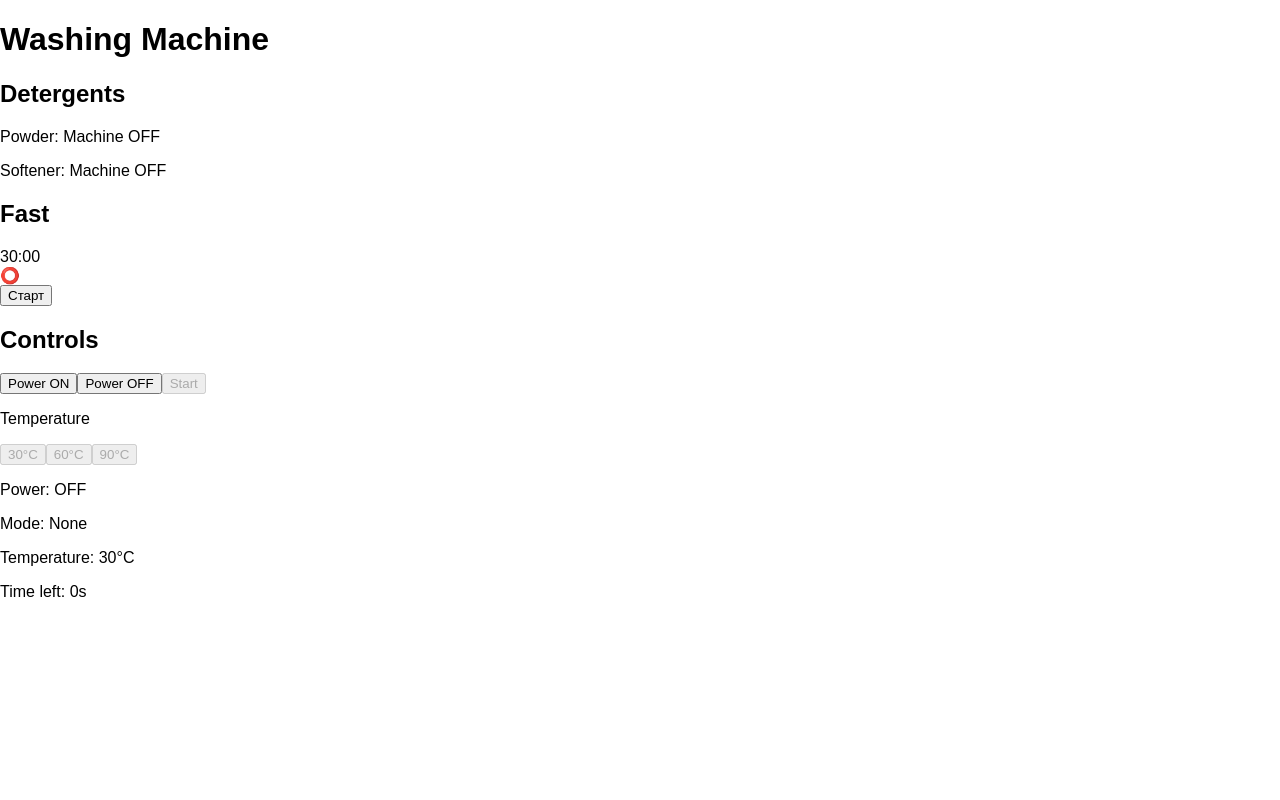
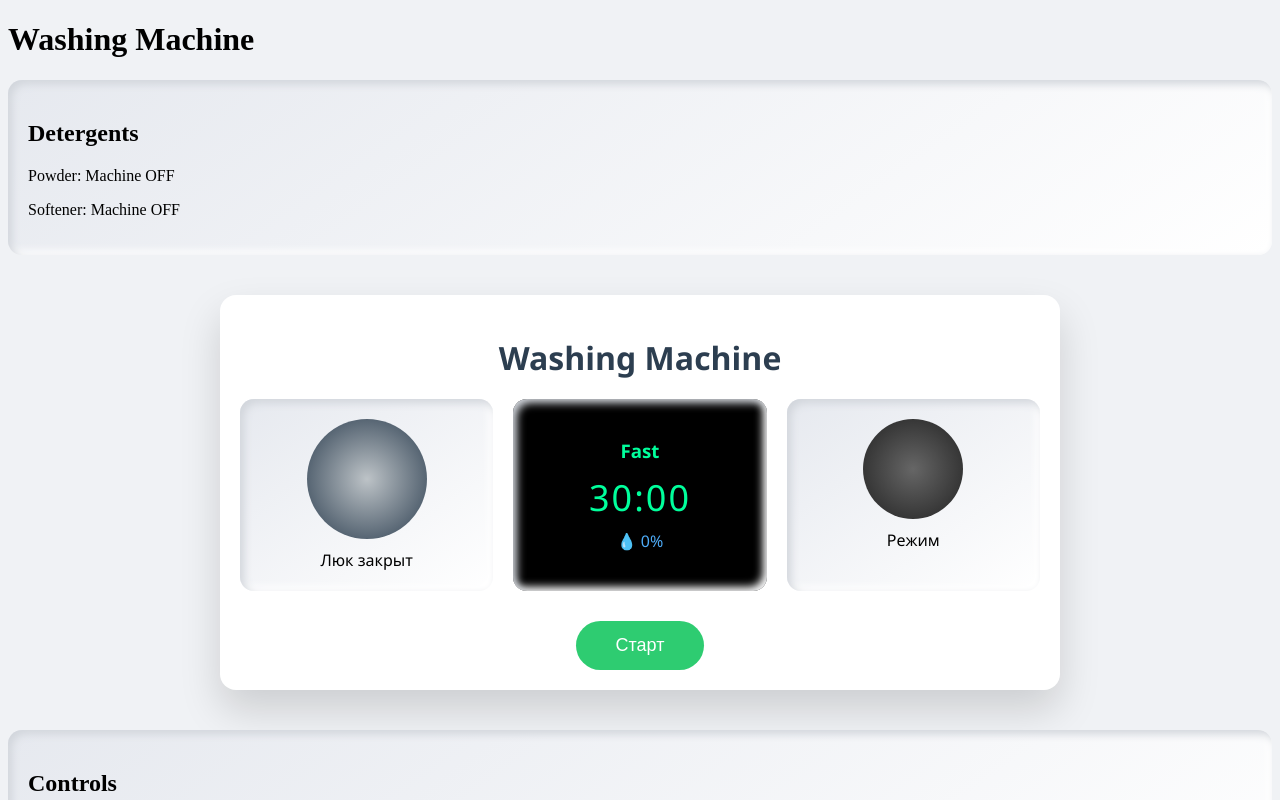
Before and after one commit to Iza-04/washing-machine, a React (Create React App) app: page / in a window 1280 px wide. Shown: the top 800 px of the page. Built offline with nearby package versions, Linux system fonts and the light colour scheme.

Commit message:
styles, functions, timers have been added

```diff
--- a/src/components/WashFunctionsBlock.jsx
+++ b/src/components/WashFunctionsBlock.jsx
@@ -27,6 +27,7 @@ export default function WashFunctionsBlock() {
 
     if (timeLeft === 0) {
       setIsRunning(false);
+      finishSound.play();
       return;
     }
 
@@ -47,24 +48,54 @@ export default function WashFunctionsBlock() {
     return `${String(m).padStart(2, "0")}:${String(s).padStart(2, "0")}`;
   };
 
+  const finishSound = new Audio("/beep.mp3");
+
+  const [doorOpen, setDoorOpen] = useState(false);
+
+  const toggleDoor = () => {
+    if (isRunning) return;
+    setDoorOpen((prev) => !prev);
+  };
+
+  const [waterLevel, setWaterLevel] = useState(0);
+
   return (
-    <div className="machine">
-      <div className="display">
-        <h2>{washingPrograms[programIndex].name}</h2>
-        <div className="time">{formatTime(timeLeft)}</div>
+    <div className="washer">
+      <h1 className="title">Washing Machine</h1>
+
+      <div className="panel">
+        {/* ЛЮК */}
+        <div
+          className={`block door ${doorOpen ? "open" : ""}`}
+          onClick={toggleDoor}
+        >
+          <div className="door-circle" />
+          <span>{doorOpen ? "Люк открыт" : "Люк закрыт"}</span>
         </div>
 
+        {/* ТАБЛО */}
+        <div className="block display">
+          <h3>{washingPrograms[programIndex].name}</h3>
+          <div className="time">{formatTime(timeLeft)}</div>
+          <div className="water">💧 {waterLevel}%</div>
+        </div>
+
+        {/* РЕЖИМ */}
         <div
-        className={`knob ${isRunning ? "disabled" : ""}`}
+          className={`block knob ${isRunning ? "disabled" : ""}`}
           onClick={nextProgram}
           style={{ transform: `rotate(${programIndex * 60}deg)` }}
         >
-        ⭕
+          <div className="knob-inner" />
+          <span>Режим</span>
+        </div>
       </div>
 
-      <button onClick={toggleStart}>{isRunning ? "Пауза" : "Старт"}</button>
+      <button className="start-btn" onClick={toggleStart}>
+        {isRunning ? "Пауза" : "Старт"}
+      </button>
 
-      {timeLeft === 0 && <p>Wash isdone ✅</p>}
+      {timeLeft === 0 && <p className="done">Стирка завершена ✅</p>}
     </div>
   );
 }
--- a/src/index.css
+++ b/src/index.css
@@ -1,4 +1,111 @@
 body {
-  margin: 0;
-  font-family: Arial, sans-serif;
+  background: #f0f2f5;
 }
+
+.washer {
+  width: 800px;
+  margin: 40px auto;
+  padding: 20px;
+  background: #ffffff;
+  border-radius: 16px;
+  box-shadow: 0 20px 40px rgba(0, 0, 0, 0.15);
+  text-align: center;
+  font-family: "Segoe UI", sans-serif;
+}
+
+.title {
+  margin-bottom: 20px;
+  color: #2c3e50;
+}
+
+.panel {
+  display: grid;
+  grid-template-columns: repeat(3, 1fr);
+  gap: 20px;
+  margin-bottom: 30px;
+}
+
+.block {
+  background: linear-gradient(145deg, #e6e9ef, #ffffff);
+  border-radius: 14px;
+  padding: 20px;
+  box-shadow: inset 4px 4px 8px #d1d5db, inset -4px -4px 8px #ffffff;
+}
+
+/* ===== ЛЮК ===== */
+.door {
+  cursor: pointer;
+}
+
+.door-circle {
+  width: 120px;
+  height: 120px;
+  border-radius: 50%;
+  background: radial-gradient(circle, #bdc3c7, #2c3e50);
+  margin: 0 auto 10px;
+}
+
+.door.open .door-circle {
+  background: radial-gradient(circle, #7bed9f, #2ecc71);
+}
+
+/* ===== ТАБЛО ===== */
+.display {
+  background: #000;
+  color: #00ff9c;
+}
+
+.display h3 {
+  margin-bottom: 10px;
+}
+
+.time {
+  font-size: 36px;
+  letter-spacing: 2px;
+}
+
+.water {
+  margin-top: 8px;
+  color: #4dabf7;
+}
+
+/* ===== РУЧКА ===== */
+.knob {
+  cursor: pointer;
+  transition: transform 0.3s ease;
+}
+
+.knob-inner {
+  width: 100px;
+  height: 100px;
+  border-radius: 50%;
+  background: radial-gradient(circle, #666, #222);
+  margin: 0 auto 10px;
+}
+
+.knob.disabled {
+  opacity: 0.5;
+  pointer-events: none;
+}
+
+/* ===== КНОПКА ===== */
+.start-btn {
+  padding: 14px 40px;
+  font-size: 18px;
+  border: none;
+  border-radius: 30px;
+  background: #2ecc71;
+  color: #fff;
+  cursor: pointer;
+  transition: background 0.3s;
+}
+
+.start-btn:hover {
+  background: #27ae60;
+}
+
+.done {
+  margin-top: 15px;
+  font-weight: bold;
+  color: #27ae60;
+}
```
Also changed, not shown: 1 other file (tests, documents, lock files or other folders). Lines whose indentation alone changed are shown as unchanged.
